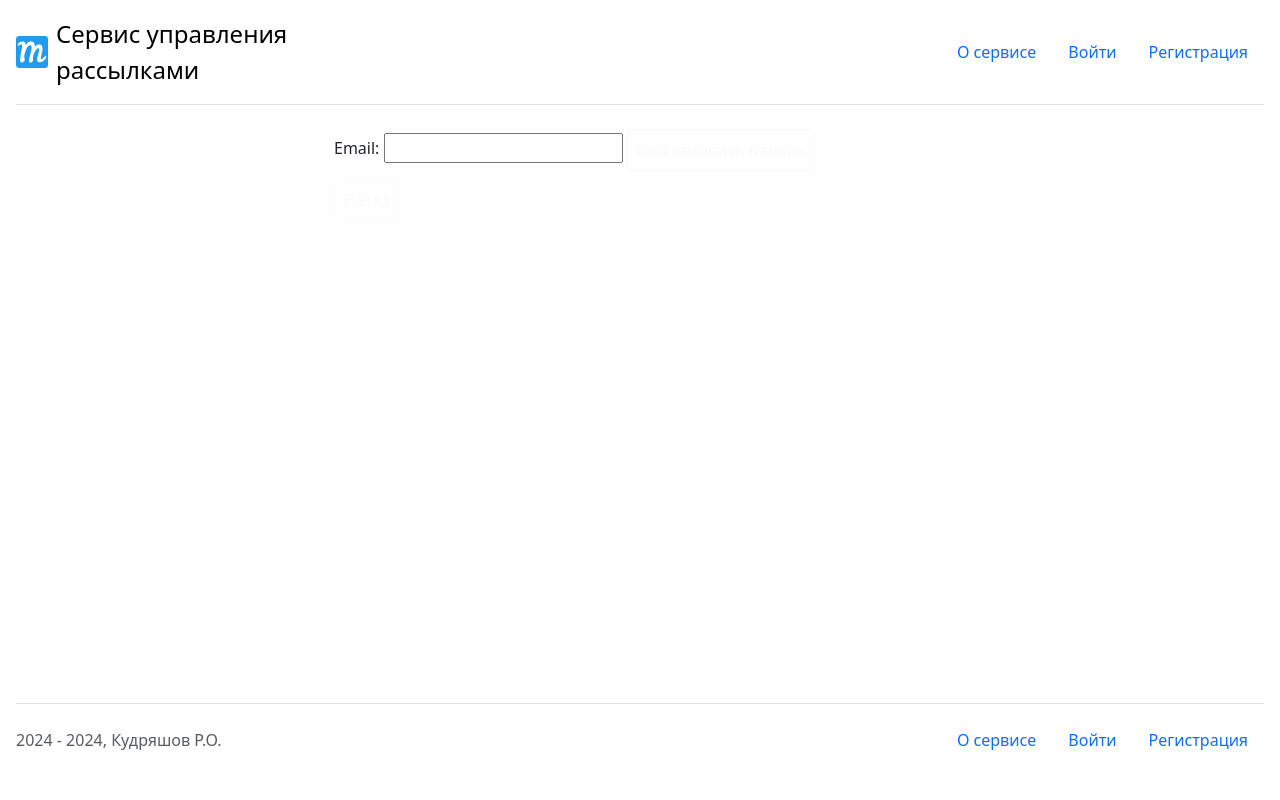
After one commit to KudryashovR/mailing_service, a Django app: page /user/password_reset/ in a window 1280 px wide. The commit adds this page. Run offline with Django 5.2, Linux system fonts and the light colour scheme.

Commit message:
ADD: profile edit view and password reset

```diff
--- a/main/templates/main/include/inc_menu.html
+++ b/main/templates/main/include/inc_menu.html
@@ -40,7 +40,8 @@
     </li>
     {% if user.is_authenticated %}
     <li class="nav-item">
-        <a href="#" class="nav-link">Профиль</a>
+        <a href="{% url 'user:edit_profile' %}"
+           class="nav-link {% if current_url_name == 'profile' %}active{% endif %}">Профиль</a>
     </li>
     <li class="nav-item">
         <form method="post" action="{% url 'user:logout' %}">
--- a/pyproject.toml
+++ b/pyproject.toml
@@ -18,6 +18,7 @@
 
 [tool.poetry.group.dev.dependencies]
 ipython = "^8.25.0"
+django-extensions = "^3.2.3"
 
 [build-system]
 requires = ["poetry-core"]
--- a/users/templates/users/login.html
+++ b/users/templates/users/login.html
@@ -18,6 +18,9 @@
             <button type="submit" class="btn btn-outline-light mt-2">Войти</button>
             <input type="hidden" name="next" value="{{ next }}">
         </form>
+        <form method="get" action="../password_reset/">
+            <button class="p-2 btn btn-outline-light mt-2" type="submit">Забыли пароль?</button>
+        </form>
     </div>
     <div class="col-3"></div>
 </div>
--- /dev/null
+++ b/users/templates/users/password_reset.html
@@ -0,0 +1,16 @@
+{% extends 'main/base.html' %}
+{% block content %}
+<div class="row">
+    <div class="col-3"></div>
+    <div class="col-6">
+        <form method="post">
+            {% csrf_token %}
+            <label for="email">Email:</label>
+            <input type="email" name="email" id="email" required>
+            <button class="p-2 btn btn-outline-light" type="submit">Восстановить пароль</button>
+        </form>
+        <a class="p-2 btn btn-outline-light mt-2" href="{% url 'user:login' %}">Назад</a>
+    </div>
+    <div class="col-3"></div>
+</div>
+{% endblock %}
--- a/users/urls.py
+++ b/users/urls.py
@@ -1,14 +1,17 @@
 from django.contrib.auth.views import LogoutView
 from django.urls import path
 
+from main.urls import urlpatterns as main_url
 from main.apps import MainConfig
-from users.views import register, verify_email, CustomLoginView
+from users.views import register, verify_email, CustomLoginView, ProfileUpdateView, PasswordResetView
 
 app_name = MainConfig.name
 
 urlpatterns = [
-    path('register/', register, name='register'),
-    path('verify-email/<uuid:token>/', verify_email, name='verify_email'),
-    path('login/', CustomLoginView.as_view(), name='login'),
-    path('logout/', LogoutView.as_view(), name='logout'),
-]
+                  path('register/', register, name='register'),
+                  path('verify-email/<uuid:token>/', verify_email, name='verify_email'),
+                  path('login/', CustomLoginView.as_view(), name='login'),
+                  path('logout/', LogoutView.as_view(), name='logout'),
+                  path('edit_profile/', ProfileUpdateView.as_view(), name='edit_profile'),
+                  path('password_reset/', PasswordResetView.as_view(), name='password_reset'),
+              ] + main_url
--- a/users/views.py
+++ b/users/views.py
@@ -1,9 +1,18 @@
 from django.contrib import messages
 from django.contrib.auth import login
+from django.contrib.auth.hashers import make_password
+from django.contrib.auth.mixins import LoginRequiredMixin
 from django.contrib.auth.views import LoginView
+from django.core.mail import send_mail
+from django.http import HttpResponse
 from django.shortcuts import redirect, render, get_object_or_404
+from django.urls import reverse_lazy
+from django.utils.crypto import get_random_string
+from django.views import View
+from django.views.generic import UpdateView
 
-from users.forms import CustomUserCreationForm
+from config.settings import EMAIL_HOST_USER
+from users.forms import CustomUserCreationForm, ProfileForm
 from users.models import User
 
 
@@ -52,3 +61,35 @@
         messages.success(self.request, f'Добро пожаловать, {user.get_full_name()}!')
 
         return response
+
+
+class ProfileUpdateView(LoginRequiredMixin, UpdateView):
+    model = User
+    form_class = ProfileForm
+    template_name = 'users/edit_profile.html'
+    success_url = reverse_lazy('main:home')
+
+    def get_object(self):
+        return User.objects.get(email=self.request.user)
+
+
+class PasswordResetView(View):
+    def get(self, request):
+        return render(request, 'users/password_reset.html')
+
+    def post(self, request):
+        email = request.POST['email']
+        user = User.objects.filter(email=email).first()
+
+        if user:
+            new_password = get_random_string(12)
+            user.password = make_password(new_password)
+            user.save()
+            self.send_new_password_email(user, new_password)
+
+        return HttpResponse(
+            'Новый пароль отправлен на вашу почту. <a href="{0}">Назад</a>'.format(reverse_lazy('user:login')))
+
+    @staticmethod
+    def send_new_password_email(user, new_password):
+        send_mail("Your new password", f"Your new password is: {new_password}", EMAIL_HOST_USER, [user.email])
```
Also changed, not shown: config/settings.py (+4 -7 lines), users/forms.py (+25 -1 lines), users/templates/users/edit_profile.html (added, +16 -0 lines), users/templates/users/password_change_form.html (added, +16 -0 lines).
